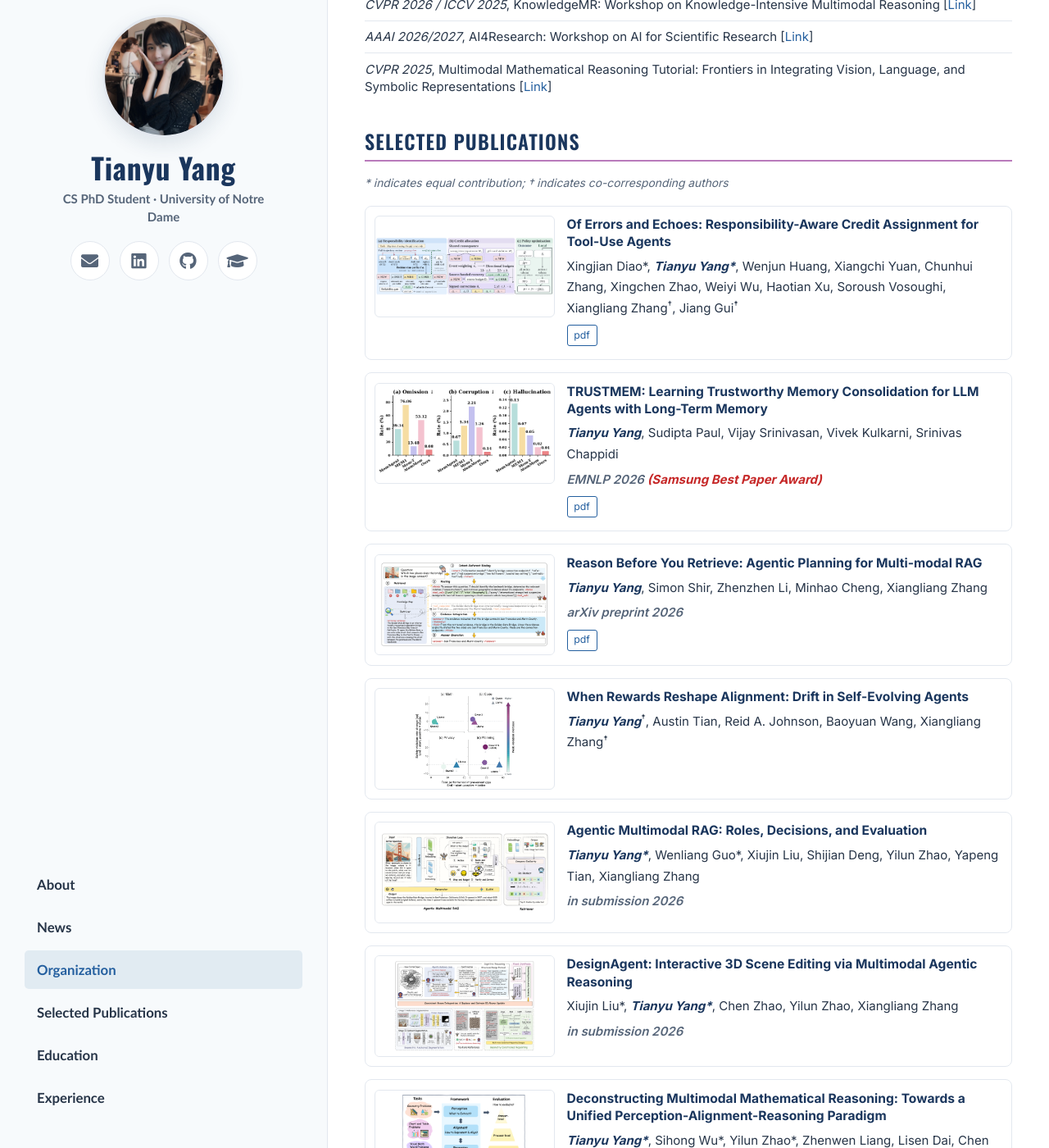
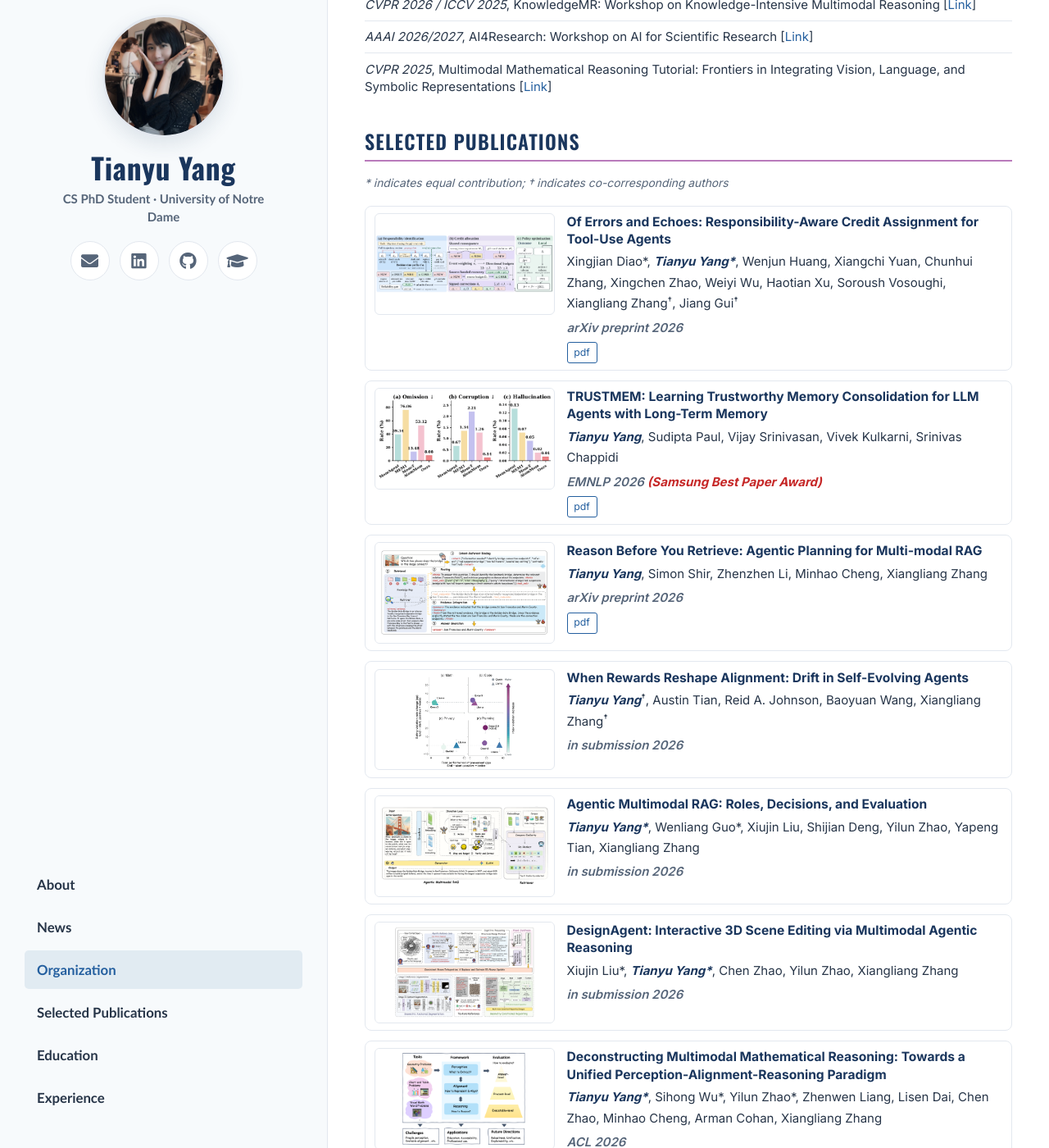
Before and after one commit to Tianyu-yang-anna/Tianyu-yang-anna.github.io, a Jekyll site: the page built from _pages/about.md, in a window 1280 px wide and 1400 px high, scrolled down 775 px. Shown: the whole window at 82% size. Built offline with Jekyll 4.4.1, drawn with Linux system fonts in a browser that asks for light colours.

Commit message:
Add publication statuses and tighten publication spacing

```diff
--- a/_pages/about.md
+++ b/_pages/about.md
@@ -151,6 +151,7 @@ redirect_from:
       <div class="publication-body">
         <h2>Of Errors and Echoes: Responsibility-Aware Credit Assignment for Tool-Use Agents</h2>
         <p class="publication-authors">Xingjian Diao*, <strong><em>Tianyu Yang*</em></strong>, Wenjun Huang, Xiangchi Yuan, Chunhui Zhang, Xingchen Zhao, Weiyi Wu, Haotian Xu, Soroush Vosoughi, Xiangliang Zhang<sup>&dagger;</sup>, Jiang Gui<sup>&dagger;</sup></p>
+        <p class="publication-venue">arXiv preprint 2026</p>
         <p class="publication-links"><a href="https://arxiv.org/pdf/2610.16027" target="_blank" rel="noopener">pdf</a></p>
       </div>
     </article>
@@ -189,6 +190,7 @@ redirect_from:
       <div class="publication-body">
         <h2>When Rewards Reshape Alignment: Drift in Self-Evolving Agents</h2>
         <p class="publication-authors"><strong><em>Tianyu Yang</em></strong><sup>&dagger;</sup>, Austin Tian, Reid A. Johnson, Baoyuan Wang, Xiangliang Zhang<sup>&dagger;</sup></p>
+        <p class="publication-venue">in submission 2026</p>
       </div>
     </article>
 
--- a/assets/css/main.scss
+++ b/assets/css/main.scss
@@ -666,7 +666,7 @@ body {
 
 .publication-list {
     display: grid;
-    gap: 1rem;
+    gap: 0.8rem;
 }
 
 .publication-card {
@@ -675,7 +675,7 @@ body {
     gap: 0.95rem;
     align-items: start;
     margin: 0;
-    padding: 0.75rem;
+    padding: 0.55rem 0.75rem;
     border: 1px solid var(--academic-border);
     border-radius: 8px;
     background: #fff;
@@ -738,7 +738,7 @@ body {
 }
 
 .publication-body h2 {
-    margin: 0 0 0.45rem;
+    margin: 0 0 0.3rem;
     color: var(--academic-primary);
     font-family: "Inter", -apple-system, BlinkMacSystemFont, "Segoe UI", sans-serif;
     font-size: 1.04rem;
@@ -747,7 +747,11 @@ body {
 }
 
 .publication-body p {
-    margin: 0 0 0.35rem;
+    margin: 0 0 0.25rem;
+}
+
+.publication-body p:last-child {
+    margin-bottom: 0;
 }
 
 .publication-authors {
@@ -774,7 +778,7 @@ body {
     display: flex;
     flex-wrap: wrap;
     gap: 0.45rem;
-    margin-top: 0.55rem !important;
+    margin-top: 0.35rem !important;
 }
 
 .publication-links a {
@@ -942,7 +946,7 @@ body {
 
     .publication-card {
         grid-template-columns: 1fr;
-        gap: 0.85rem;
+        gap: 0.65rem;
     }
 
     .publication-image,
```
